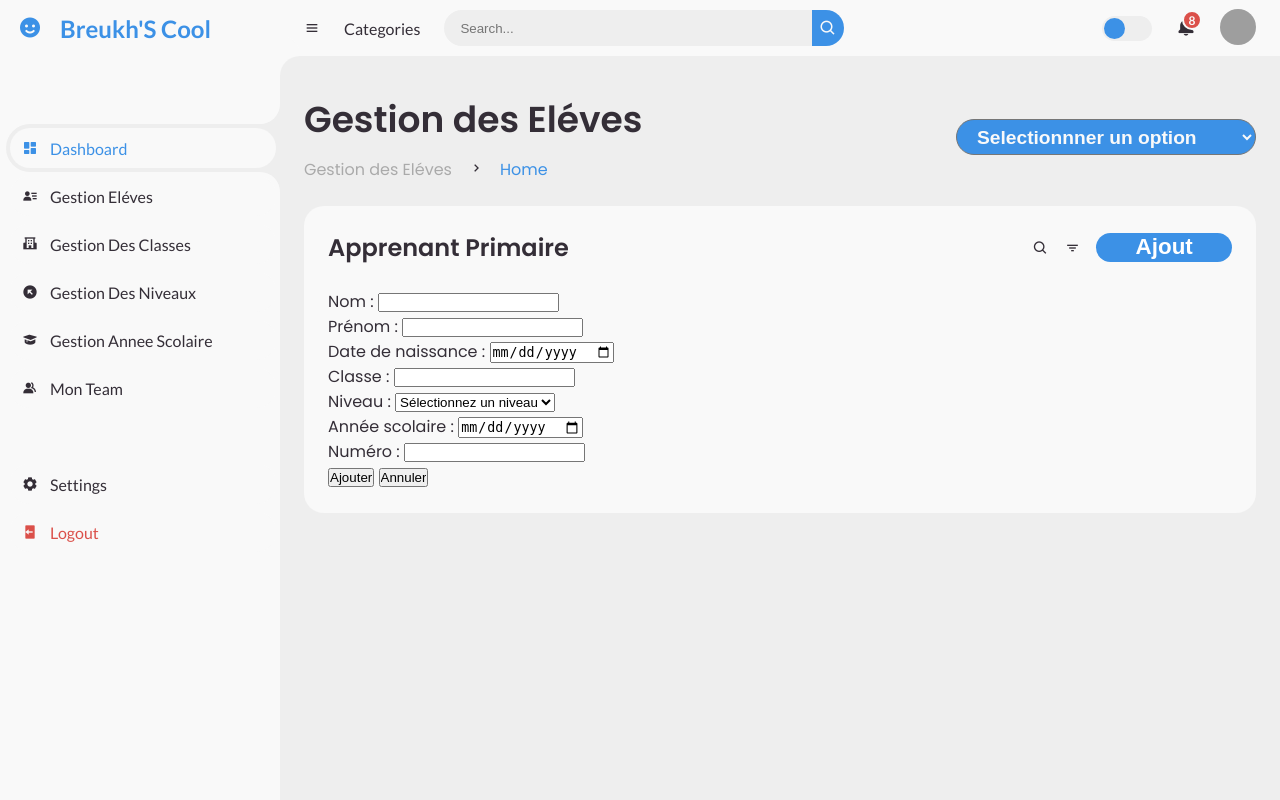
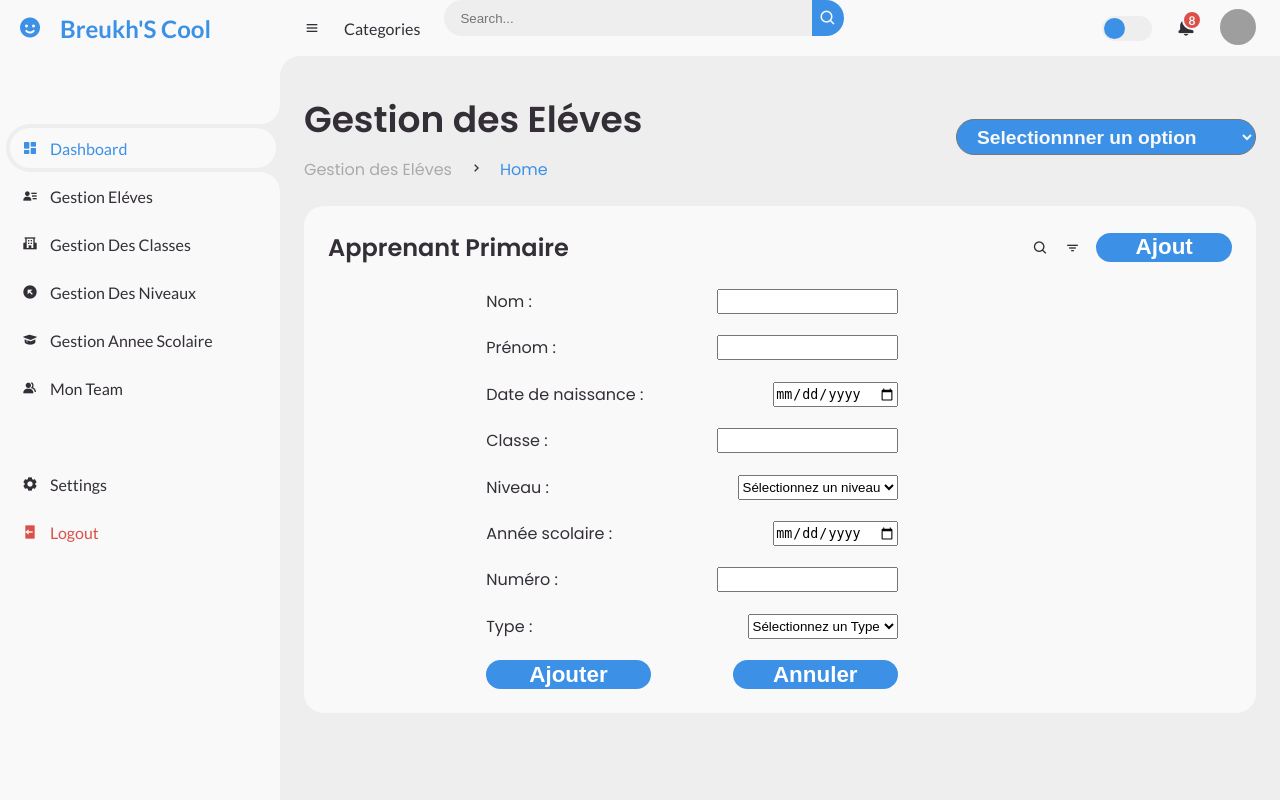
Before and after one commit to MDoucoure01/Breukh-S-Cool, a PHP site: page /GestionEleve.html.php in a window 1280 px wide. Run offline with PHP 8.4, Linux system fonts and the light colour scheme; grey boxes are pictures that could not be loaded.

Commit message:
deuxieme commit Breukh'S Cool : completetion

```diff
--- a/Vue/Eleve.css
+++ b/Vue/Eleve.css
@@ -612,3 +612,32 @@ button{
     color: white;
     font-weight: bold;
 }
+.formulaire{
+	width: 100%;
+	display: flex;
+	justify-content: center;
+	align-items: center;
+	height: 400px;
+}
+form{
+	height: 100%;
+	display: flex;
+	width: 65%;
+	flex-direction: column;
+	justify-content: space-between;
+}
+input[type="submit"]{
+	background-color: var(--blue);
+    width: 40%;
+    height: 1.8rem;
+	border: none;
+    border-radius: 20px;
+    font-size: 1.4em;
+    color: white;
+    font-weight: bold;
+}
+.form-group{
+	display: flex;
+	justify-content: space-between;
+	width: 70%;
+}
--- a/Vue/GestionEleve.html.php
+++ b/Vue/GestionEleve.html.php
@@ -245,7 +245,7 @@
 							</tr>
 						</tbody>
 					</table> -->
-                    <div>
+                    <div class="formulaire">
                         <form>
                             <div class="form-group">
                               <label for="nom">Nom :</label>
@@ -288,9 +288,18 @@
                               <label for="numero">Numéro :</label>
                               <input type="text" id="numero" name="numero" required>
                             </div>
-
-                            <input type="submit" value="Ajouter">
-                            <input type="submit" value="Annuler">
+							<div class="form-group">
+                              <label for="niveau">Type :</label>
+                              <select id="niveau" name="niveau" required>
+                                <option value="">Sélectionnez un Type</option>
+                                <option value="CP">Interne</option>
+                                <option value="CE1">Externe</option>
+                              </select>
+                            </div>
+							<div class="form-group">
+								<input type="submit" value="Ajouter">
+								<input type="submit" value="Annuler">
+							</div>
                           </form>
                     </div>
 				</div>
```
Also changed, not shown: Vue/modal.css (+9 -0 lines).
